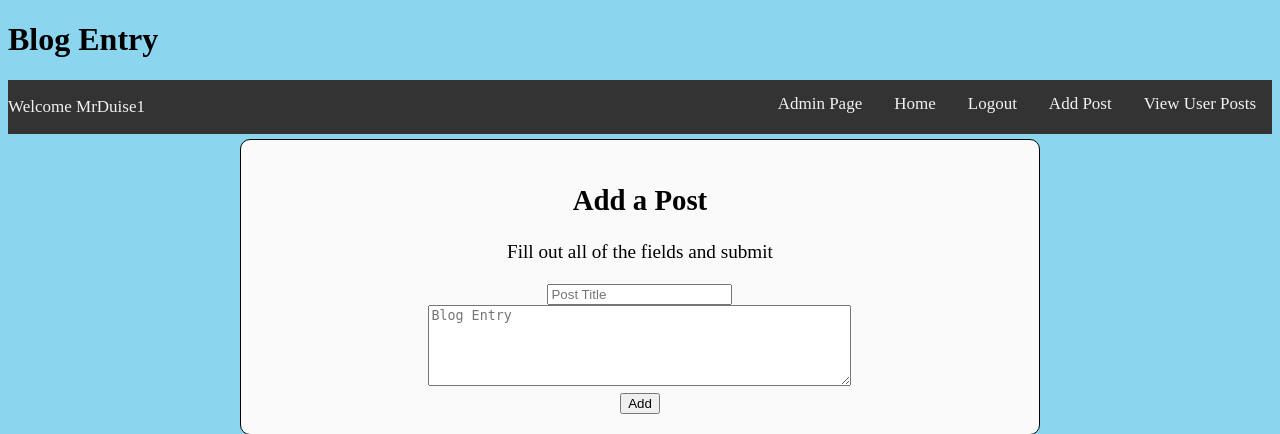
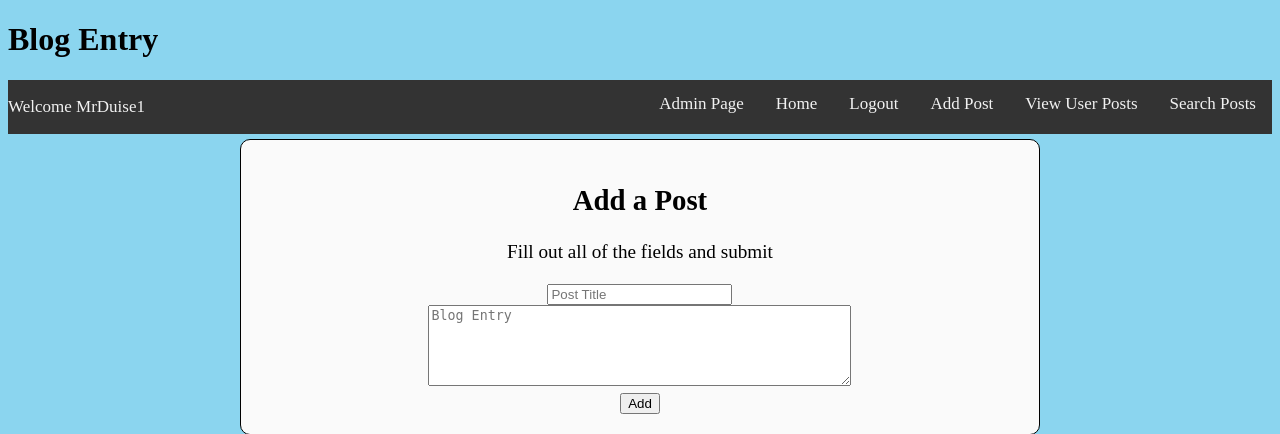
Before and after one commit to MrDuise/Blog-Project, a PHP site: page /addPost.php in a window 1280 px wide. Shown: the top 434 px of the page. Run offline with PHP 8.4, Linux system fonts and the light colour scheme; a user stored in the database is signed in.

Commit message:
Update showNavBar.php

```diff
--- a/showNavBar.php
+++ b/showNavBar.php
@@ -25,6 +25,7 @@
 
 		<div class="topnav">
 			<p> Welcome <?php echo $_SESSION['username']; ?> </p>
+			<a href="searchForm.php">Search Posts</a>
 			<a href="viewPost.php">View User Posts</a>
 			<a href="addPost.php">Add Post</a>
  			<a href="logOut.php">Logout</a>
```
